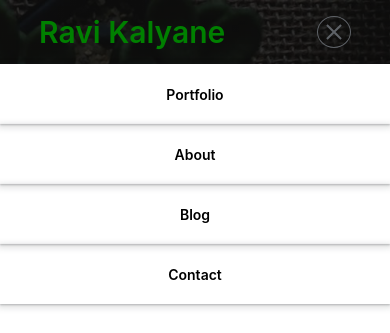
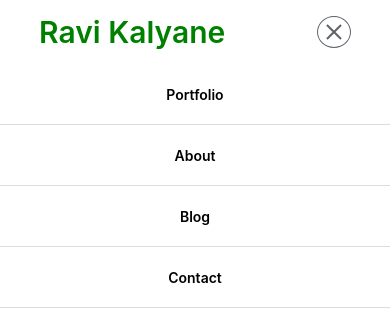
Before and after one commit to ravikalyane/new, a plain HTML site: page index.html in a window 390 px wide. Both pictures are taken after a click on the element 334 px from the left and 32 px from the top of the page. Shown: the top 333 px of the page. Drawn offline with Linux system fonts and the light colour scheme.

Commit message:
Add files via upload

```diff
--- a/css/style.css
+++ b/css/style.css
@@ -34,6 +34,9 @@
   box-shadow: none;
   /*box-shadow: 0 1px 2px 0 rgba(60,64,67,0.3), 0 2px 6px 2px rgba(60,64,67,0.15);*/
   transition: 0.5s ease-out;
+}
+.nav-bg-white {
+  background-color: white!important;
 }
 
 .burger {
@@ -166,6 +169,7 @@
   }
   .nav-links {
     position: fixed;
+    z-index: -1;
     top: 64px;
     right: 0;
     text-align: center;
@@ -189,8 +193,11 @@
     justify-content: center;
     align-items: center;
     /*border-bottom: black 1px solid;*/
-    box-shadow: 0 1px 2px 0 rgba(60, 64, 67, 0.3),
-      0 2px 6px 2px rgba(60, 64, 67, 0.15);
+    /*box-shadow: 0 1px 2px 0 rgba(60, 64, 67, 0.3), 0 2px 6px 2px rgba(60, 64, 67, 0.15);*/
+    /*-webkit-box-shadow: 0px 2px 5px 0px rgba(0,0,0,0.75);
+    -moz-box-shadow: 0px 2px 5px 0px rgba(0,0,0,0.75);
+    box-shadow: 0px 2px 5px 0px rgba(0,0,0,0.75);;*/
+    border-bottom: 1px solid #dadce0;;
     padding: 10px;
   }
 
--- a/js/script.js
+++ b/js/script.js
@@ -20,6 +20,7 @@ function changeNavColor() {
   window.pageYOffset > window.innerHeight * 0.3
     ? (navLink.style.color = "#5F6368")
     : (navLink.style.color = "#ffffff");
+  //window.pageYOffset > window.innerHeight * 0.3 ? (navLink.style.opacity = "1") : (navLink.style.opacity = "0.5");
 }
 
 // Burger line rotation and show Menu
@@ -30,4 +31,5 @@ function showMenu() {
   lineTwo.classList.toggle("line2-active");
   lineThree.classList.toggle("line3-active");
   burger.classList.toggle("burger-active");
+  navColor.classList.toggle("nav-bg-white");
 }
```
